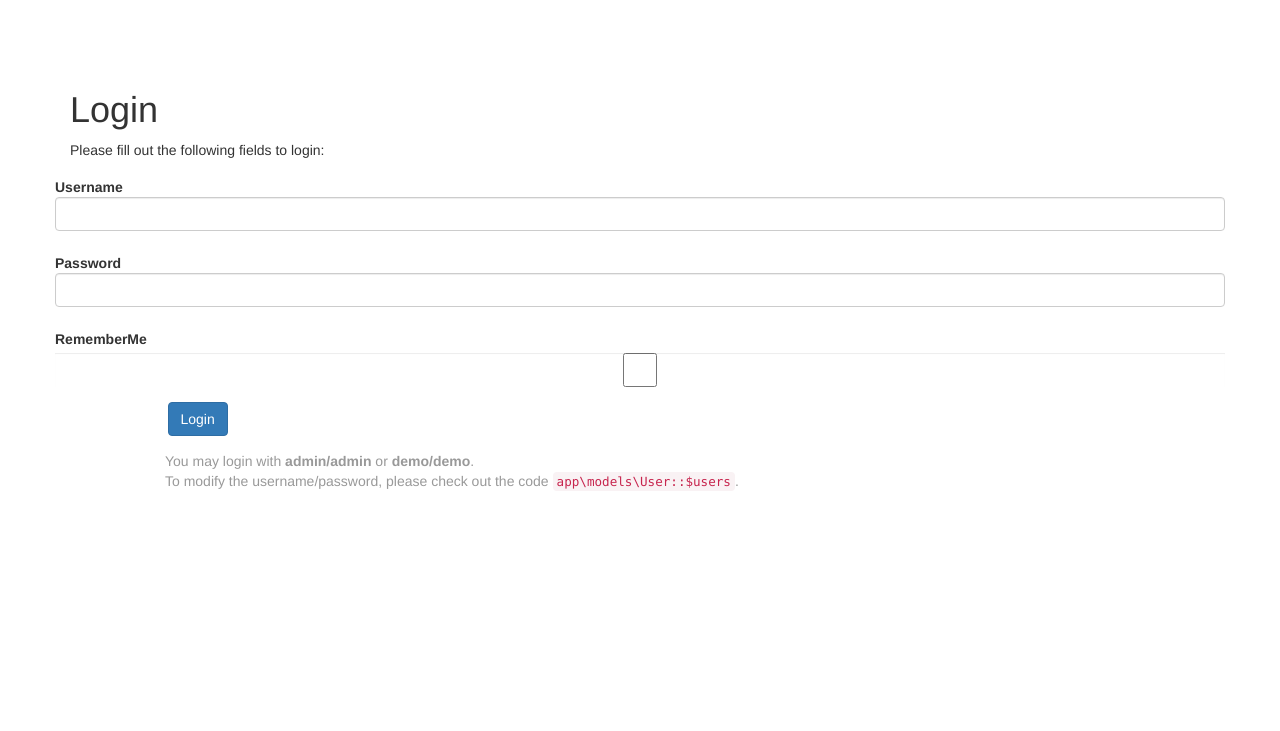
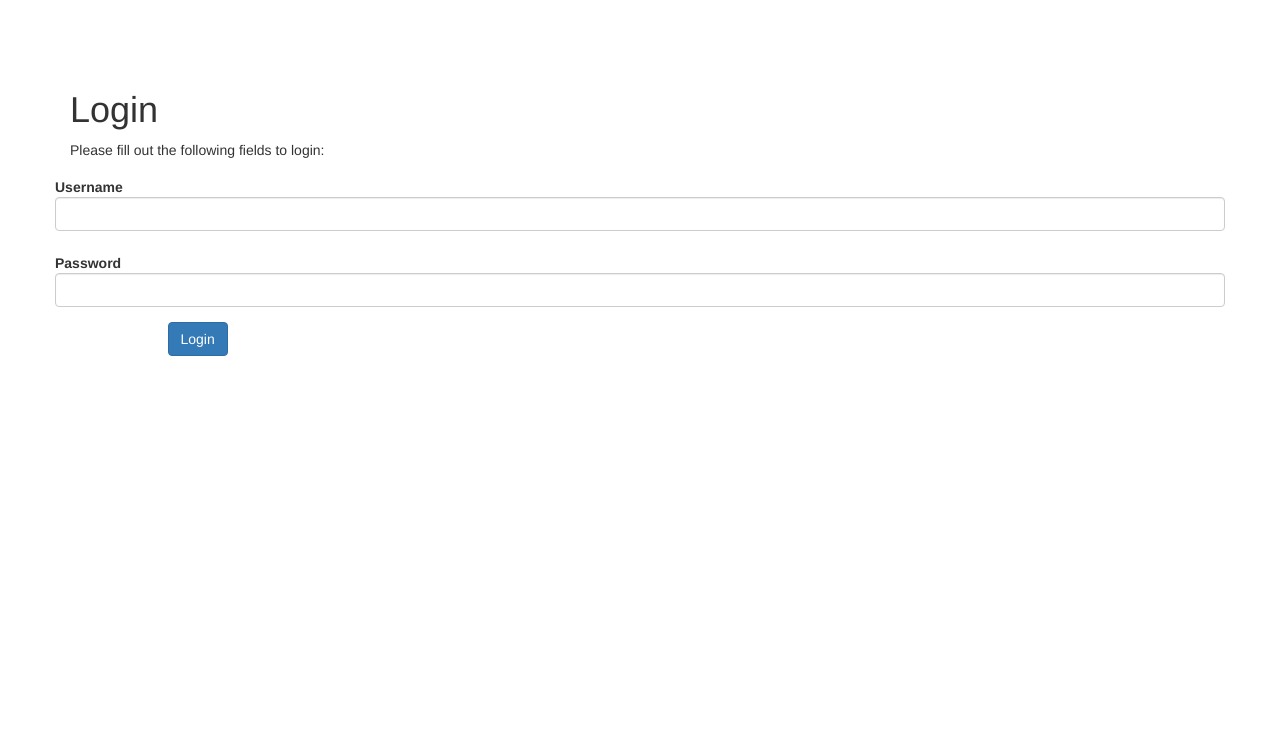
Before and after one commit to Ni-san/exchanger, a Yii app: template views/site/login.php in a window 1280 px wide. Shown: the top 731 px of the page. Run offline with PHP 8.4 and a stand-in for Yii, Linux system fonts and the light colour scheme; the template is opened without the code that fills it, so the values that code supplies are empty; form fields are guessed from the names that the template uses; some libraries are stand-ins or nearby versions.

Commit message:
Небольшие правки

```diff
--- a/controllers/SiteController.php
+++ b/controllers/SiteController.php
@@ -25,7 +25,7 @@ class SiteController extends Controller {
                         'roles' => ['?'],
                     ],
                     [
-                        'actions' => ['logout', 'index', 'admin'],
+                        'actions' => ['login', 'logout', 'index', 'admin'],
                         'allow' => true,
                         'roles' => ['@'],
                     ],
--- a/models/Users.php
+++ b/models/Users.php
@@ -95,7 +95,11 @@ class Users extends ActiveRecord
         $user->save();
     }
 
-
+    /**
+     * Если имя уникально, создаётся новый юзер
+     *
+     * @param $name
+     */
     public static function addUser($name) {
         $user = self::find()
             ->where(['name' => $name])
--- a/views/site/login.php
+++ b/views/site/login.php
@@ -28,10 +28,6 @@ $this->params['breadcrumbs'][] = $this->title;
 
         <?= $form->field($model, 'password')->passwordInput() ?>
 
-        <?= $form->field($model, 'rememberMe')->checkbox([
-            'template' => "<div class=\"col-lg-offset-1 col-lg-3\">{input} {label}</div>\n<div class=\"col-lg-8\">{error}</div>",
-        ]) ?>
-
         <div class="form-group">
             <div class="col-lg-offset-1 col-lg-11">
                 <?= Html::submitButton('Login', ['class' => 'btn btn-primary', 'name' => 'login-button']) ?>
@@ -40,8 +36,4 @@ $this->params['breadcrumbs'][] = $this->title;
 
     <?php ActiveForm::end(); ?>
 
-    <div class="col-lg-offset-1" style="color:#999;">
-        You may login with <strong>admin/admin</strong> or <strong>demo/demo</strong>.<br>
-        To modify the username/password, please check out the code <code>app\models\User::$users</code>.
-    </div>
 </div>
--- a/web/index.php
+++ b/web/index.php
@@ -1,8 +1,8 @@
 <?php
 
 // comment out the following two lines when deployed to production
-defined('YII_DEBUG') or define('YII_DEBUG', true);
-defined('YII_ENV') or define('YII_ENV', 'dev');
+//defined('YII_DEBUG') or define('YII_DEBUG', true);
+//defined('YII_ENV') or define('YII_ENV', 'dev');
 
 require(__DIR__ . '/../vendor/autoload.php');
 require(__DIR__ . '/../vendor/yiisoft/yii2/Yii.php');
```
